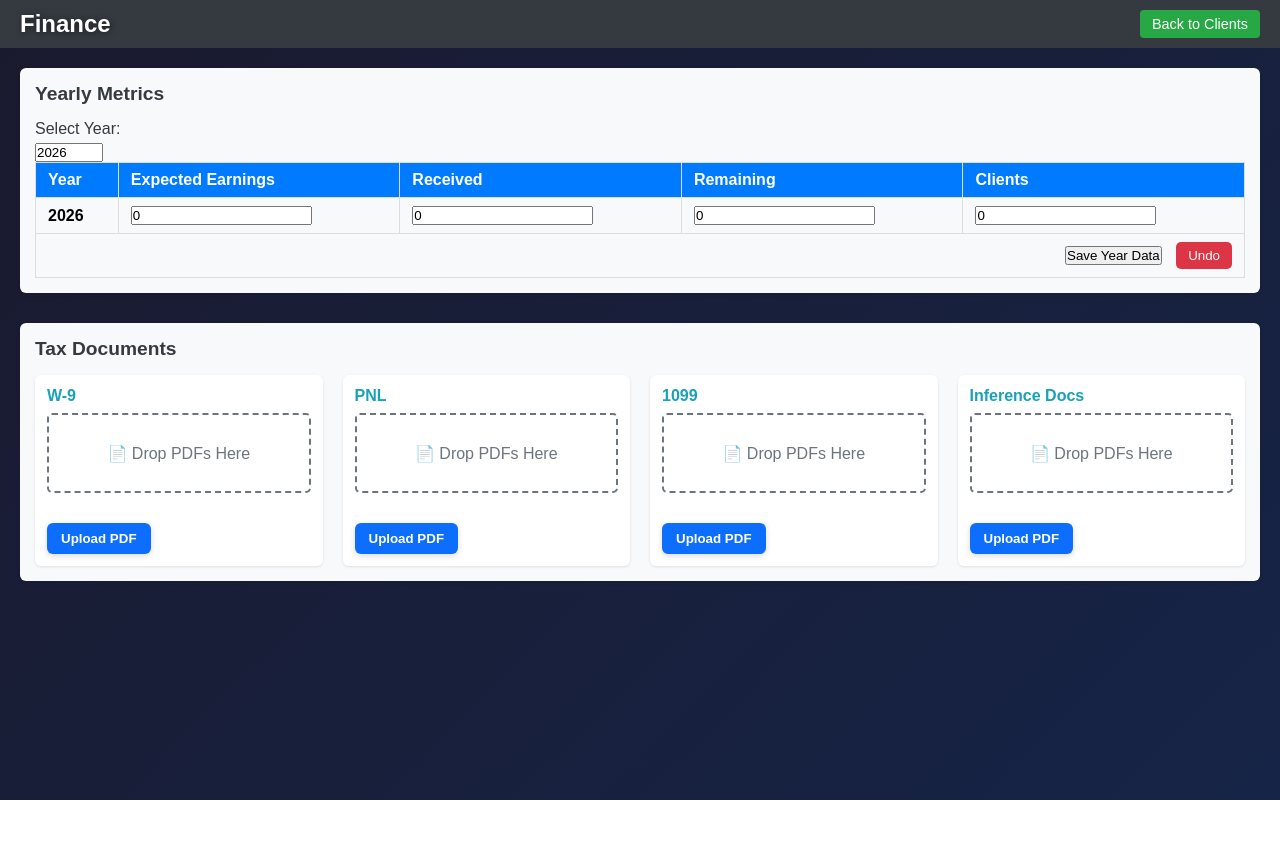
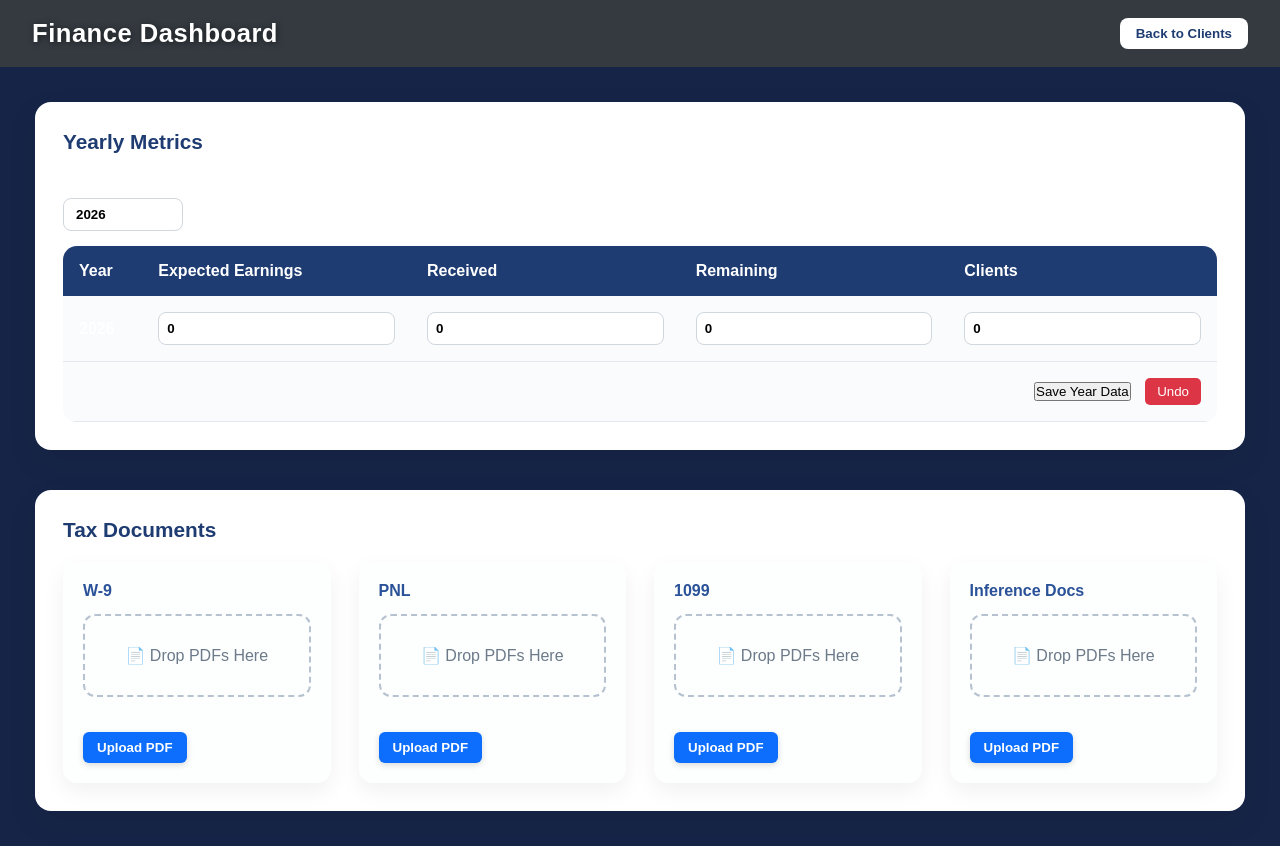
Before and after one commit to g39832/Full_Devries, a website: page Full_Devries_Web/finance.html in a window 1280 px wide. Before the commit the page ends 800 px from the top, so only its background shows below. Drawn offline with Linux system fonts and the light colour scheme; no server answers.

Commit message:
ui changes to finance page, added finance overrides table to db, and added undo functionality for finance year edits

```diff
--- a/Full_Devries_Web/finance.html
+++ b/Full_Devries_Web/finance.html
@@ -5,166 +5,188 @@
   <meta name="viewport" content="width=device-width, initial-scale=1.0">
   <title>Finance - Dashboard</title>
   <link rel="stylesheet" href="style.css">
+
   <style>
     body.dashboard-body {
+      margin: 0;
+      font-family: 'Segoe UI', system-ui, -apple-system, sans-serif;
+     background: linear-gradient(135deg, #162447, #162447);
       display: flex;
       flex-direction: column;
-      font-family: Arial, sans-serif;
     }
 
+    /* ================= HEADER ================= */
     header#Main_header {
       display: flex;
       align-items: center;
       justify-content: space-between;
-      padding: 10px 20px;
-      background: #343a40;
+      padding: 18px 32px;
+      background: linear-gradient(90deg, #343a40, #343a40);
       color: white;
-      font-size: 1.5rem;
-      font-weight: bold;
+      font-size: 1.6rem;
+      font-weight: 600;
+      letter-spacing: 0.5px;
     }
 
     #toggleClientsBtn {
-      background: #28a745;
-      color: white;
+      background: white;
+      color: #1e3c72;
       border: none;
-      padding: 6px 12px;
-      font-size: 0.9rem;
+      padding: 8px 16px;
+      font-weight: 600;
+      border-radius: 8px;
       cursor: pointer;
-      border-radius: 4px;
-      transition: background 0.2s ease;
+      transition: all 0.2s ease;
     }
 
     #toggleClientsBtn:hover {
-      background: #218838;
+      background: #f1f1f1;
+      transform: translateY(-2px);
     }
 
+    /* ================= LAYOUT ================= */
     .finance-container {
+      padding: 35px;
       display: flex;
       flex-direction: column;
-      padding: 20px;
-      gap: 30px;
+      gap: 40px;
     }
 
     .section {
-      background: #f8f9fa;
-      padding: 15px;
-      border-radius: 6px;
-      box-shadow: 0 1px 4px rgba(0,0,0,0.1);
+      background: white;
+      padding: 28px;
+      border-radius: 16px;
+      box-shadow: 0 12px 35px rgba(0,0,0,0.06);
     }
 
     .section h3 {
-      margin-bottom: 15px;
-      font-size: 1.2rem;
-      color: #343a40;
+      margin-bottom: 20px;
+      font-size: 1.3rem;
+      font-weight: 600;
+      color: #1e3c72;
     }
 
+    /* ================= YEAR INPUT ================= */
+    #finance-year {
+      padding: 8px 12px;
+      border-radius: 8px;
+      border: 1px solid #d0d7de;
+      margin-bottom: 15px;
+      font-weight: 600;
+      width: 120px;
+    }
+
+    #finance-year:focus {
+      outline: none;
+      border-color: #2a5298;
+      box-shadow: 0 0 0 2px rgba(42,82,152,0.15);
+    }
+
+    /* ================= METRICS TABLE ================= */
     .metrics-table {
       width: 100%;
       border-collapse: collapse;
+      border-radius: 14px;
+      overflow: hidden;
     }
 
-    .metrics-table th, .metrics-table td {
-      padding: 8px 12px;
-      border: 1px solid #ddd;
+    .metrics-table th {
+      background: #1e3c72;
+      color: white;
+      padding: 16px;
+      font-weight: 600;
       text-align: left;
     }
 
-    .metrics-table th {
-      background: #007bff;
-      color: white;
+    .metrics-table td {
+      padding: 16px;
+      background: #f9fbfd;
+      font-weight: 600;
+      border-bottom: 1px solid #e3e8ee;
     }
 
-    .metrics-table td {
-      color: black;
-      font-weight: bold;
+    .metrics-table input {
+      width: 100%;
+      padding: 8px;
+      border-radius: 8px;
+      border: 1px solid #d0d7de;
+      font-weight: 600;
     }
 
+    .metrics-table input:focus {
+      outline: none;
+      border-color: #2a5298;
+      box-shadow: 0 0 0 2px rgba(42,82,152,0.15);
+    }
+
+    button {
+      transition: all 0.2s ease;
+    }
+
+    button:hover {
+      transform: translateY(-2px);
+    }
+
+    /* ================= TAX GROUPS ================= */
     .tax-groups {
       display: grid;
-      grid-template-columns: repeat(auto-fit, minmax(250px, 1fr));
-      gap: 20px;
+      grid-template-columns: repeat(auto-fit, minmax(260px, 1fr));
+      gap: 28px;
     }
 
     .tax-group {
-      background: #fff;
-      padding: 12px;
-      border-radius: 6px;
-      box-shadow: 0 1px 3px rgba(0,0,0,0.1);
+      background: #fdfefe;
+      padding: 20px;
+      border-radius: 14px;
+      box-shadow: 0 8px 22px rgba(0,0,0,0.06);
+      transition: transform 0.2s ease;
+    }
+
+    .tax-group:hover {
+      transform: translateY(-4px);
     }
 
     .tax-group h4 {
-      margin-bottom: 8px;
-      font-size: 1rem;
-      color: #17a2b8;
+      margin-bottom: 14px;
+      font-weight: 600;
+      color: #2a5298;
     }
 
     .drop-zone {
-      border: 2px dashed #6c757d;
-      border-radius: 5px;
-      padding: 15px;
+      border: 2px dashed #b6c2cf;
+      border-radius: 12px;
+      padding: 30px;
       text-align: center;
-      color: #6c757d;
+      color: #6c7a89;
       cursor: pointer;
-      min-height: 80px;
-      display: flex;
-      align-items: center;
-      justify-content: center;
-      transition: background 0.2s ease, border-color 0.2s ease;
+      transition: all 0.2s ease;
     }
 
     .drop-zone.dragover {
-      background: #e9ecef;
-      border-color: #007bff;
-      color: #007bff;
+      background: #eef4ff;
+      border-color: #2a5298;
+      color: #2a5298;
     }
 
     .pdf-list {
-      margin-top: 10px;
+      margin-top: 15px;
       display: flex;
       flex-direction: column;
-      gap: 6px;
+      gap: 10px;
     }
 
     .pdf-item {
-      display: flex;
-      justify-content: space-between;
-      background: #f1f3f5;
-      padding: 6px 10px;
-      border-radius: 4px;
-      cursor: pointer;
+      background: #f1f5fa;
+      padding: 8px 12px;
+      border-radius: 8px;
       font-size: 0.9rem;
     }
 
-    .pdf-item:hover {
-      background: #dee2e6;
-    }
-
-    .upload-btn {
-      display: block;
-      margin-top: 6px;
-      padding: 6px 10px;
-      font-size: 0.85rem;
-      border: none;
-      border-radius: 4px;
-      cursor: pointer;
-      color: white;
-      background-color: #17a2b8;
-      text-align: center;
-      width: 100%;
-    }
-
-    .upload-btn:hover {
-      background-color: #138496;
-    }
-
-    /* PDF modal */
+    /* ================= MODAL ================= */
     #pdfModal {
       display: none;
       position: fixed;
-      top: 0;
-      left: 0;
-      width: 100%;
-      height: 100%;
+      inset: 0;
       background: rgba(0,0,0,0.8);
       justify-content: center;
       align-items: center;
@@ -174,46 +196,46 @@
     #pdfModalContent {
       position: relative;
       width: 90%;
-      max-width: 900px;
+      max-width: 1000px;
       height: 90%;
-      background: #fff;
-      padding: 10px;
+      background: white;
+      padding: 20px;
+      border-radius: 16px;
+      box-shadow: 0 20px 50px rgba(0,0,0,0.3);
       overflow: auto;
-      border-radius: 5px;
     }
 
     #pdfModalClose {
       position: absolute;
-      top: 10px;
-      right: 15px;
+      top: 15px;
+      right: 20px;
       font-size: 1.5rem;
       font-weight: bold;
       cursor: pointer;
     }
-
-    #pdfViewer canvas {
-      display: block;
-      margin: 0 auto 10px;
-      border: 1px solid #ccc;
-    }
   </style>
 
-  <!-- PDF.js library -->
   <script src="https://cdnjs.cloudflare.com/ajax/libs/pdf.js/3.11.225/pdf.min.js"></script>
 </head>
+
 <body class="dashboard-body">
 
   <header id="Main_header">
-    Finance
+    Finance Dashboard
     <button id="toggleClientsBtn">Back to Clients</button>
   </header>
 
   <div class="finance-container">
-    <!-- Section A: Yearly Metrics -->
+
+    <!-- ================= SECTION A ================= -->
     <div class="section" id="sectionA">
       <h3>Yearly Metrics</h3>
-      <label for="finance-year" style="display: block; margin-bottom: 5px; color: #343a40; ">Select Year:</label>
+
+      <label for="finance-year" style="display:block; margin-bottom:6px; font-weight:600;">
+        Select Year:
+      </label>
       <input type="number" id="finance-year" min="2000" max="2100" value="2026">
+
       <table class="metrics-table">
         <thead>
           <tr>
@@ -230,39 +252,42 @@
       </table>
     </div>
 
-    <!-- Section B: Tax Forms -->
+    <!-- ================= SECTION B ================= -->
     <div class="section" id="sectionB">
       <h3>Tax Documents</h3>
+
       <div class="tax-groups">
+
         <div class="tax-group" id="w9-group">
           <h4>W-9</h4>
           <div class="drop-zone" data-group="w9">📄 Drop PDFs Here</div>
-
           <div class="pdf-list" id="w9-list"></div>
         </div>
+
         <div class="tax-group" id="pnl-group">
           <h4>PNL</h4>
           <div class="drop-zone" data-group="pnl">📄 Drop PDFs Here</div>
-
           <div class="pdf-list" id="pnl-list"></div>
         </div>
+
         <div class="tax-group" id="1099-group">
           <h4>1099</h4>
           <div class="drop-zone" data-group="1099">📄 Drop PDFs Here</div>
-
           <div class="pdf-list" id="1099-list"></div>
         </div>
+
         <div class="tax-group" id="inference-group">
           <h4>Inference Docs</h4>
           <div class="drop-zone" data-group="inference">📄 Drop PDFs Here</div>
-
           <div class="pdf-list" id="inference-list"></div>
         </div>
+
       </div>
     </div>
+
   </div>
 
-  <!-- PDF Preview Modal -->
+  <!-- ================= MODAL ================= -->
   <div id="pdfModal">
     <div id="pdfModalContent">
       <span id="pdfModalClose">&times;</span>
@@ -270,18 +295,19 @@
     </div>
   </div>
 
-  <!-- Renderer script -->
   <script src="finance-renderer.js" defer></script>
+
   <script>
-    // PDF.js worker
     if (typeof pdfjsLib !== 'undefined') {
-      pdfjsLib.GlobalWorkerOptions.workerSrc = 'https://cdnjs.cloudflare.com/ajax/libs/pdf.js/3.11.225/pdf.worker.min.js';
+      pdfjsLib.GlobalWorkerOptions.workerSrc =
+        'https://cdnjs.cloudflare.com/ajax/libs/pdf.js/3.11.225/pdf.worker.min.js';
     }
 
-    // Toggle button back to clients
-    document.getElementById('toggleClientsBtn').addEventListener('click', () => {
-      window.location.href = 'main.html';
-    });
+    document.getElementById('toggleClientsBtn')
+      .addEventListener('click', () => {
+        window.location.href = 'main.html';
+      });
   </script>
+
 </body>
 </html>
```
Also changed, not shown: 1 other file.
